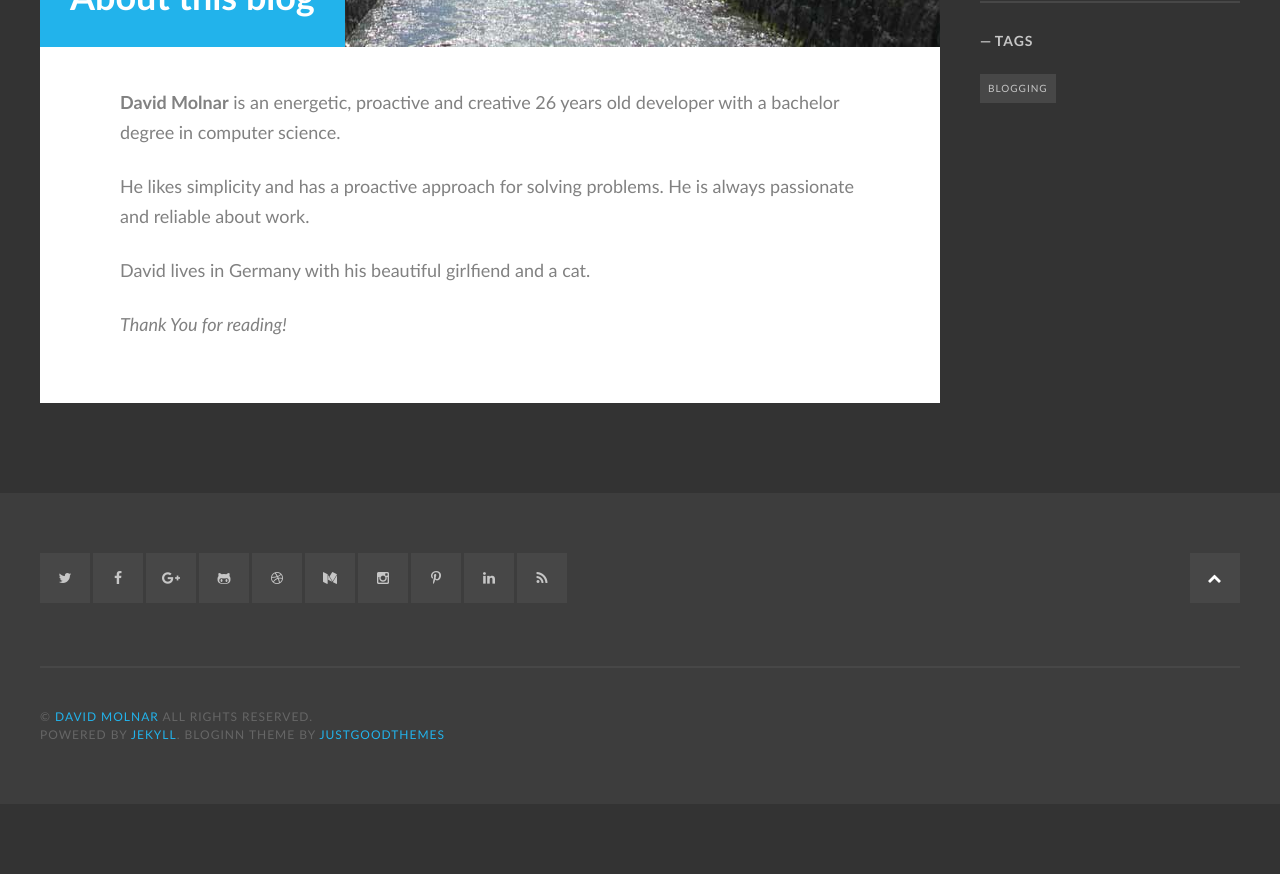
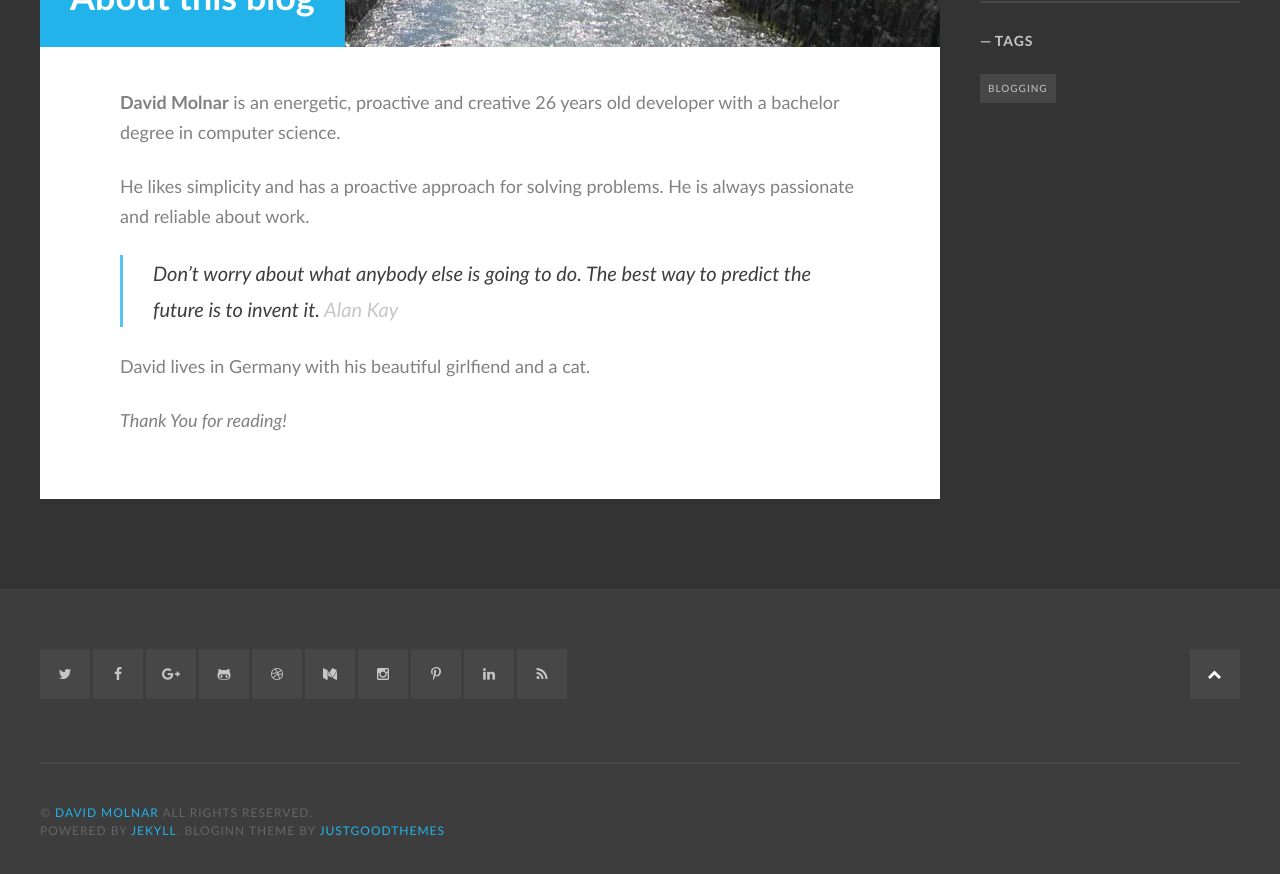
Before and after one commit to mdavid626/blog, a Jekyll site: the page built from about.md, in a window 1280 px wide and 900 px high, scrolled down 796 px. Shown: the top 874 px of the window. Built offline with Jekyll 4.4.1, drawn with Linux system fonts in a browser that asks for light colours; some web fonts are replaced; before the commit the page ends 1600 px from its top, so only the background shows below that.

Commit message:
add quote

```diff
--- a/about.md
+++ b/about.md
@@ -9,6 +9,8 @@ banner_image: aboutPage.jpg
 
 He likes simplicity and has a proactive approach for solving problems. He is always passionate and reliable about work.
 
+>Don't worry about what anybody else is going to do. The best way to predict the future is to invent it. <cite>Alan Kay</cite>
+
 David lives in Germany with his beautiful girlfiend and a cat.
 
 
```
